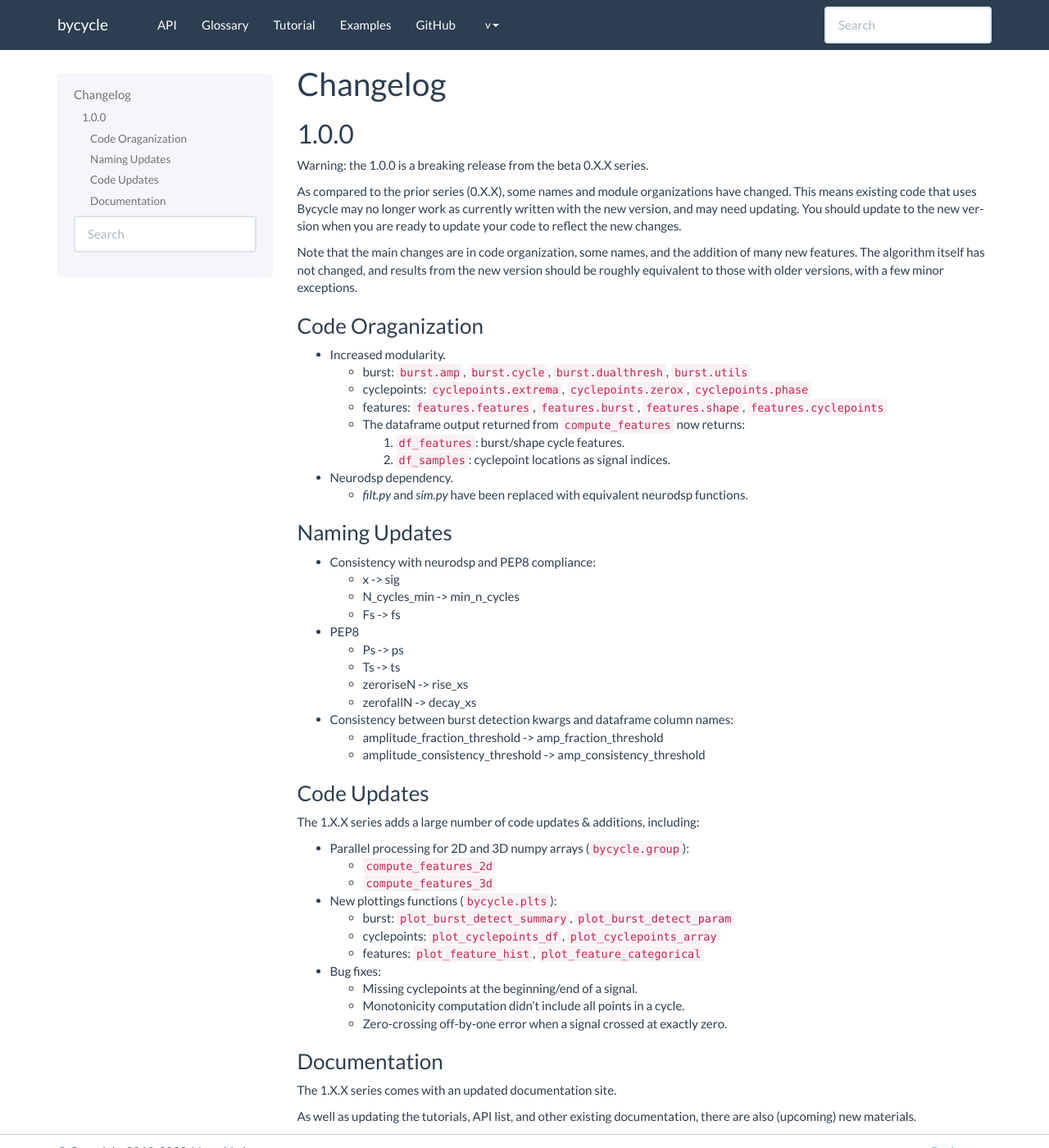
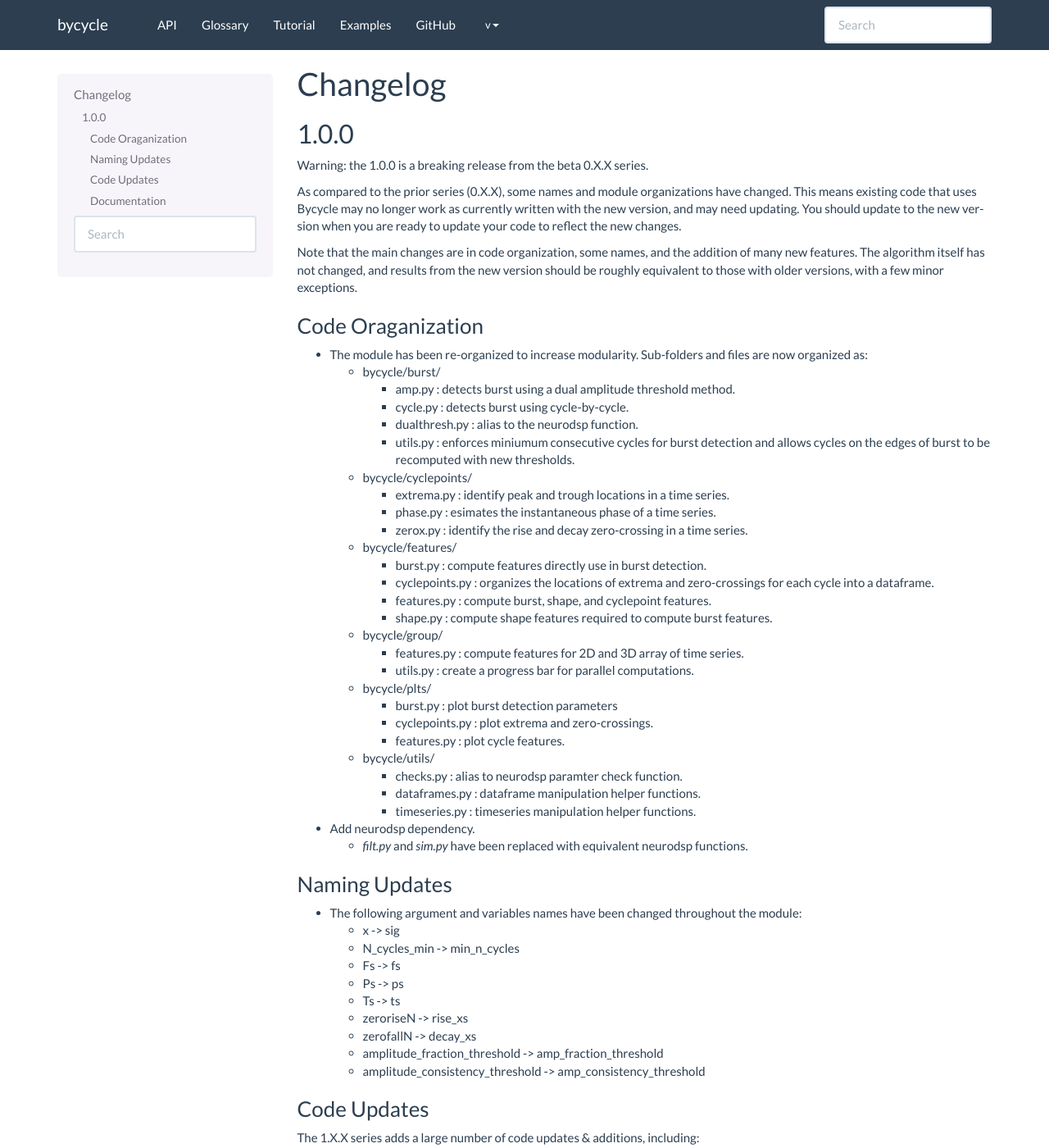
Before and after one commit to bycycle-tools/bycycle, a Sphinx documentation site: the page built from doc/changelog.rst, in a window 1280 px wide and 1400 px high. Shown: the whole window at 82% size. Built offline with Sphinx 7.4.7, drawn with Linux system fonts in a browser that asks for light colours; pages that are not in the unit, such as notebooks, are missing from menus; the version number could not be read and is left out; some of the changed text lies outside the part shown.

Commit message:
review updates for changelog

```diff
--- a/doc/changelog.rst
+++ b/doc/changelog.rst
@@ -18,38 +18,64 @@
 Code Oraganization
 ~~~~~~~~~~~~~~~~~~
 
-- Increased modularity.
+- The module has been re-organized to increase modularity. Sub-folders and files are now organized
+  as:
 
-  - burst: ``burst.amp``, ``burst.cycle``, ``burst.dualthresh``, ``burst.utils``
-  - cyclepoints: ``cyclepoints.extrema``, ``cyclepoints.zerox``, ``cyclepoints.phase``
-  - features: ``features.features``, ``features.burst``, ``features.shape``, ``features.cyclepoints``
-  - The dataframe output returned from ``compute_features`` now returns:
+  - bycycle/burst/
 
-    1. ``df_features``: burst/shape cycle features.
-    2. ``df_samples``: cyclepoint locations as signal indices.
+    - amp.py : detects burst using a dual amplitude threshold method.
+    - cycle.py : detects burst using cycle-by-cycle.
+    - dualthresh.py : alias to the neurodsp function.
+    - utils.py : enforces miniumum consecutive cycles for burst detection and allows cycles on the
+      edges of burst to be recomputed with new thresholds.
 
-- Neurodsp dependency.
+  - bycycle/cyclepoints/
+
+    - extrema.py : identify peak and trough locations in a time series.
+    - phase.py : esimates the instantaneous phase of a time series.
+    - zerox.py : identify the rise and decay zero-crossing in a time series.
+
+  - bycycle/features/
+
+    - burst.py : compute features directly use in burst detection.
+    - cyclepoints.py : organizes the locations of extrema and zero-crossings for each cycle into a
+      dataframe.
+    - features.py : compute burst, shape, and cyclepoint features.
+    - shape.py : compute shape features required to compute burst features.
+
+  - bycycle/group/
+
+    - features.py : compute features for 2D and 3D array of time series.
+    - utils.py : create a progress bar for parallel computations.
+
+  - bycycle/plts/
+
+    - burst.py : plot burst detection parameters
+    - cyclepoints.py : plot extrema and zero-crossings.
+    - features.py : plot cycle features.
+
+  - bycycle/utils/
+
+    - checks.py : alias to neurodsp paramter check function.
+    - dataframes.py : dataframe manipulation helper functions.
+    - timeseries.py : timeseries manipulation helper functions.
+
+- Add neurodsp dependency.
 
   - `filt.py` and `sim.py` have been replaced with equivalent neurodsp functions.
 
 Naming Updates
 ~~~~~~~~~~~~~~
 
-- Consistency with neurodsp and PEP8 compliance:
+- The following argument and variables names have been changed throughout the module:
 
   - x -> sig
   - N_cycles_min -> min_n_cycles
   - Fs -> fs
-
-- PEP8
-
   - Ps -> ps
   - Ts -> ts
   - zeroriseN -> rise_xs
   - zerofallN -> decay_xs
-
-- Consistency between burst detection kwargs and dataframe column names:
-
   - amplitude_fraction_threshold -> amp_fraction_threshold
   - amplitude_consistency_threshold -> amp_consistency_threshold
 
@@ -80,5 +106,4 @@
 
 The 1.X.X series comes with an updated documentation site.
 
-As well as updating the tutorials, API list, and other existing documentation, there are
-also (upcoming) new materials.
+This includes new tutorials, examples, API list, and updates to pre-existing documentation.
```
